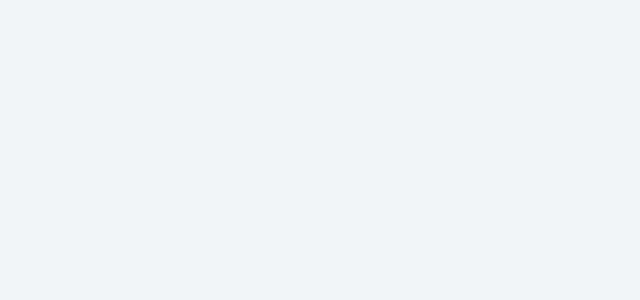
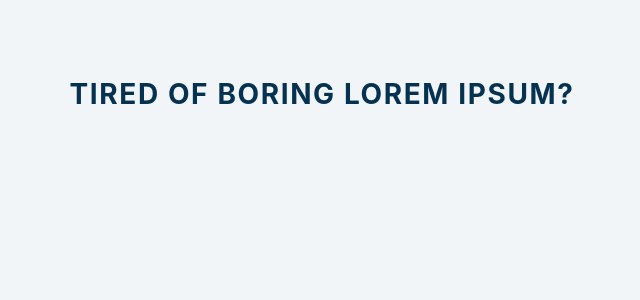
Before and after one commit to Bash009/react-projects, a React (Create React App) app in the folder 08-lorem-ipsum/setup/: page / in a window 1280 px wide. Shown: the top 300 px of the page, without its empty margins (318-958 px from the left). Built offline with nearby package versions, Linux system fonts and the light colour scheme.

Commit message:
added new stuff

```diff
--- a/08-lorem-ipsum/setup/src/App.js
+++ b/08-lorem-ipsum/setup/src/App.js
@@ -4,7 +4,11 @@ function App() {
   const [count, setCount] = useState(0)
   const [text, setText] = useState([])
 
-  return <section className='section-center'></section>
+  return (
+    <section className='section-center'>
+      <h3>tired of boring lorem ipsum?</h3>
+    </section>
+  )
 }
 
 export default App
```
